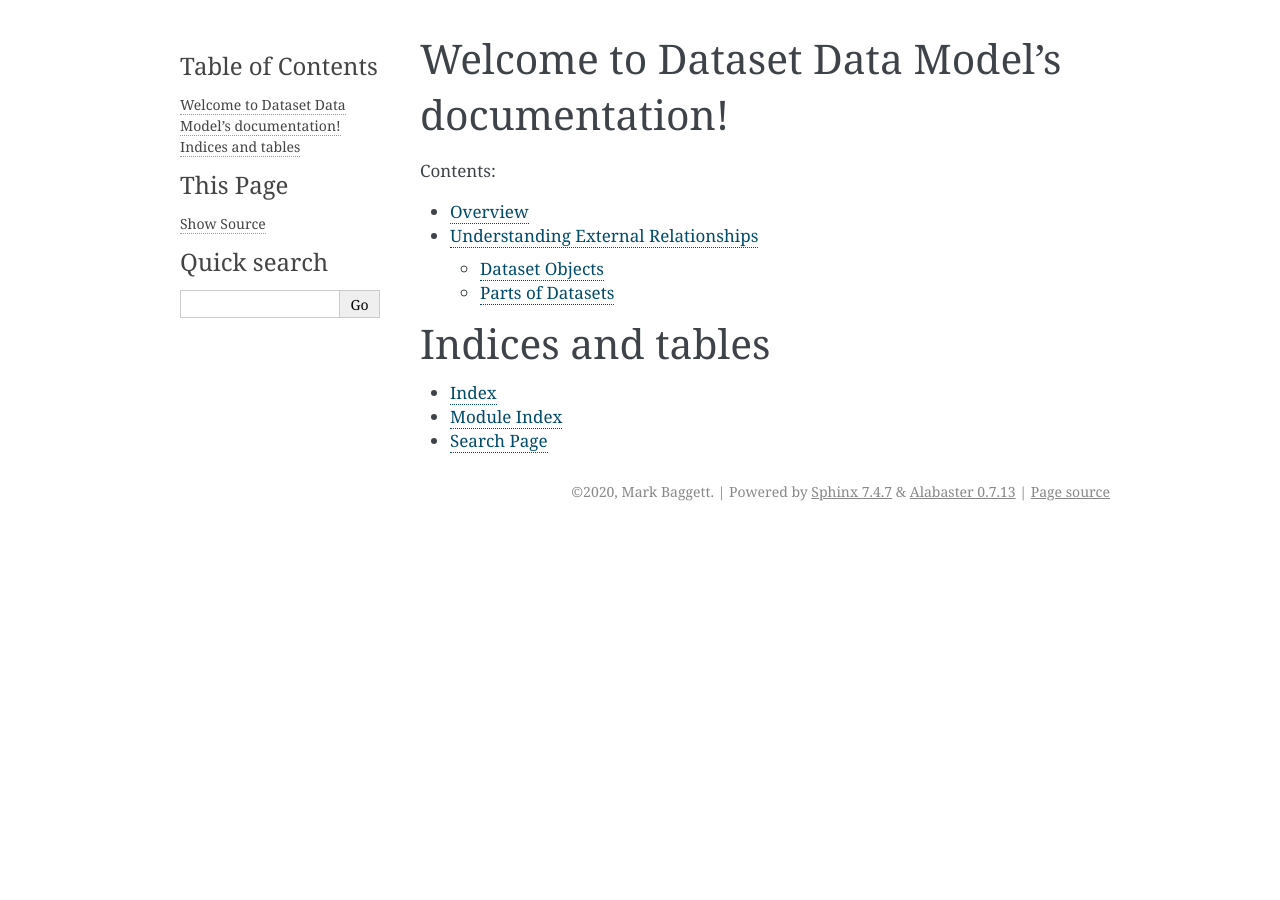
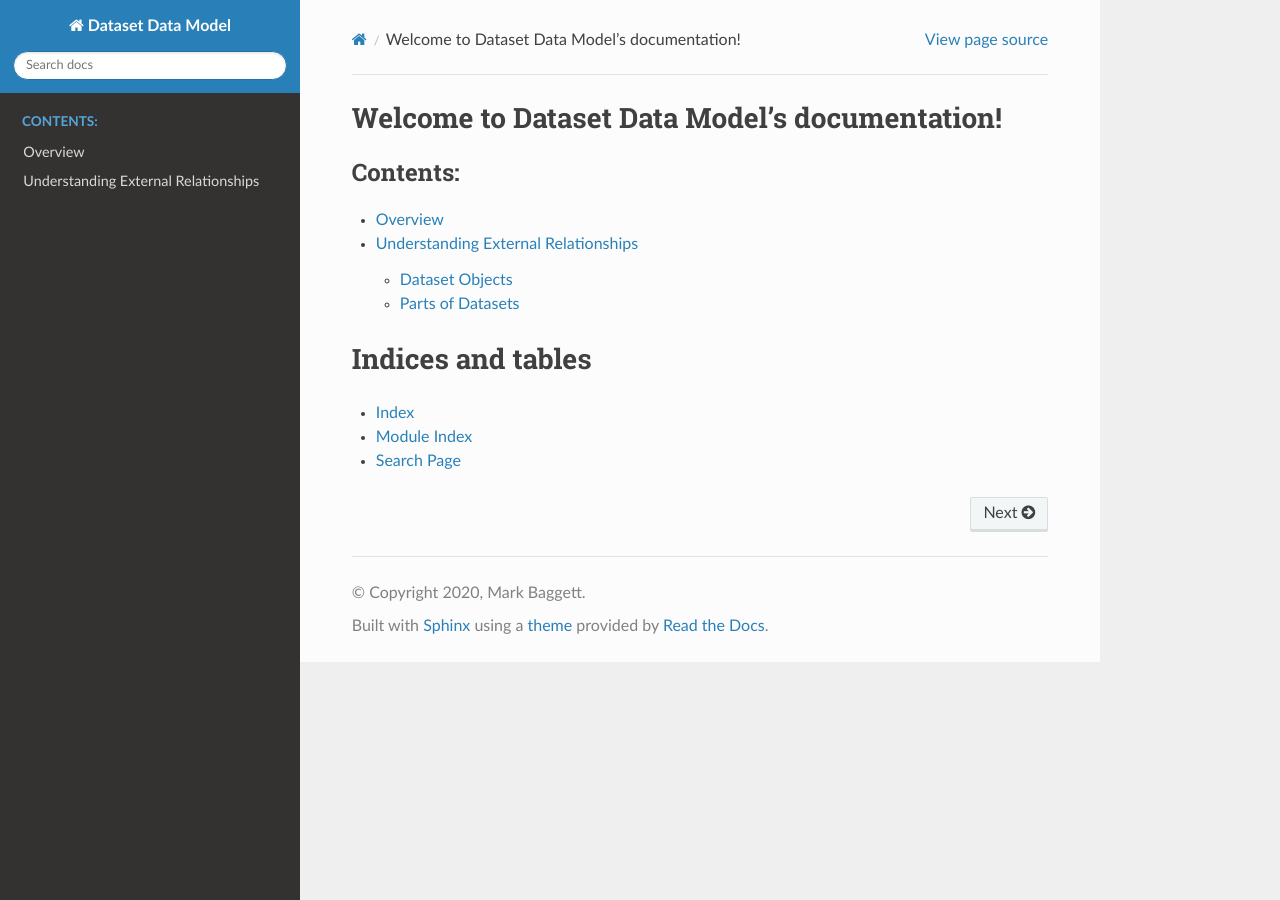
Before and after one commit to markpbaggett/utk_dataset_data_models, a Sphinx documentation site: the page built from docs/source/index.rst, in a window 1280 px wide. Built offline with Sphinx 7.4.7 and the Read the Docs theme 2.0.0, drawn with Linux system fonts in a browser that asks for light colours.

Commit message:
Switch to RTD.

```diff
--- a/docs/source/conf.py
+++ b/docs/source/conf.py
@@ -13,7 +13,7 @@
 # import os
 # import sys
 # sys.path.insert(0, os.path.abspath('.'))
-
+import sphinx_rtd_theme
 
 # -- Project information -----------------------------------------------------
 
@@ -28,6 +28,7 @@ author = 'Mark Baggett'
 # extensions coming with Sphinx (named 'sphinx.ext.*') or your custom
 # ones.
 extensions = [
+    "sphinx_rtd_theme",
 ]
 
 # Add any paths that contain templates here, relative to this directory.
@@ -44,7 +45,7 @@ exclude_patterns = []
 # The theme to use for HTML and HTML Help pages.  See the documentation for
 # a list of builtin themes.
 #
-html_theme = 'alabaster'
+html_theme = "sphinx_rtd_theme"
 
 # Add any paths that contain custom static files (such as style sheets) here,
 # relative to this directory. They are copied after the builtin static files,
--- a/setup.py
+++ b/setup.py
@@ -18,6 +18,7 @@ setup(
     extras_require={
         "docs": [
             "sphinx >= 3.0.1",
+            "sphinx-rtd-theme >= 0.5.0",
         ]
     },
     classifiers=[
```
Also changed, not shown: 2 other files.
